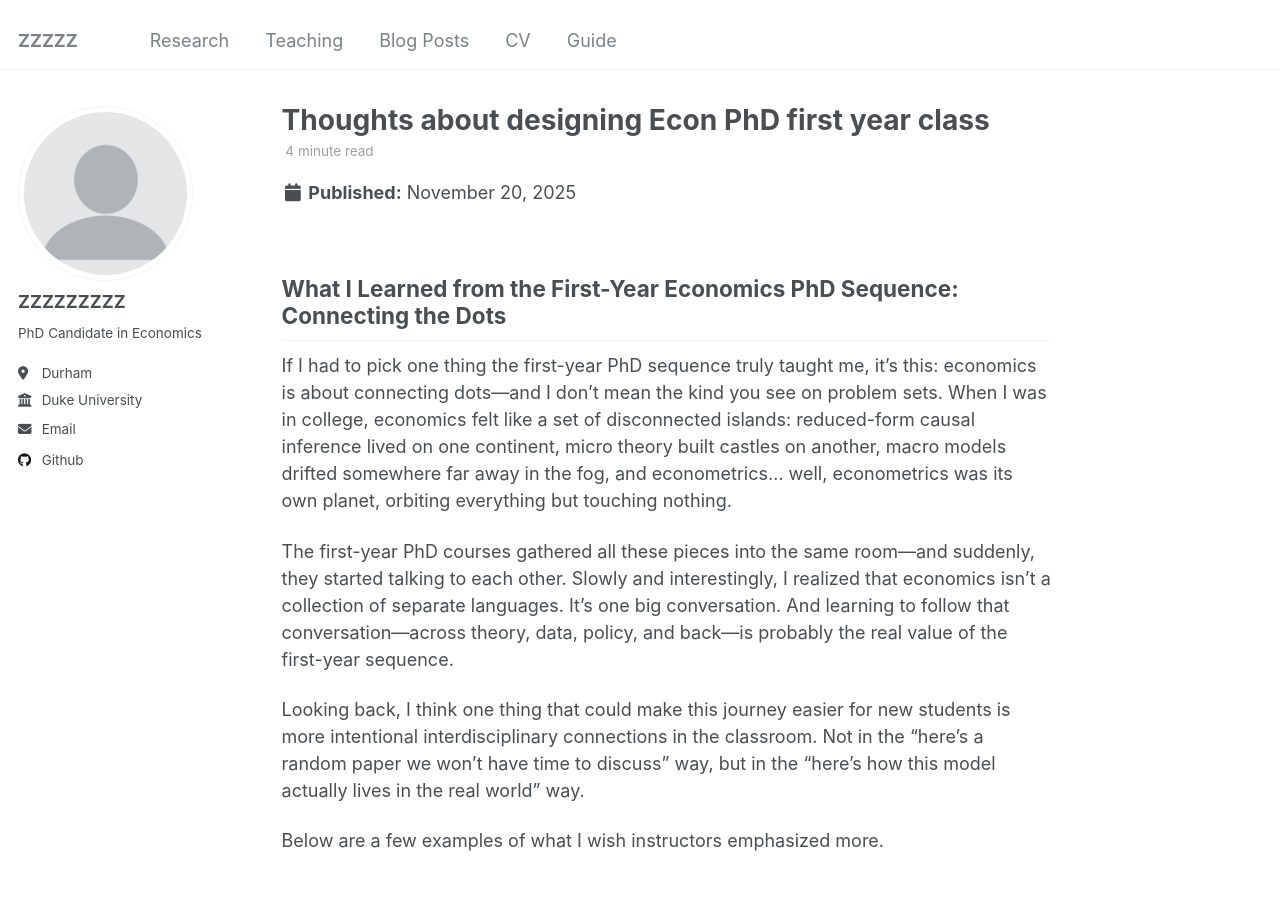
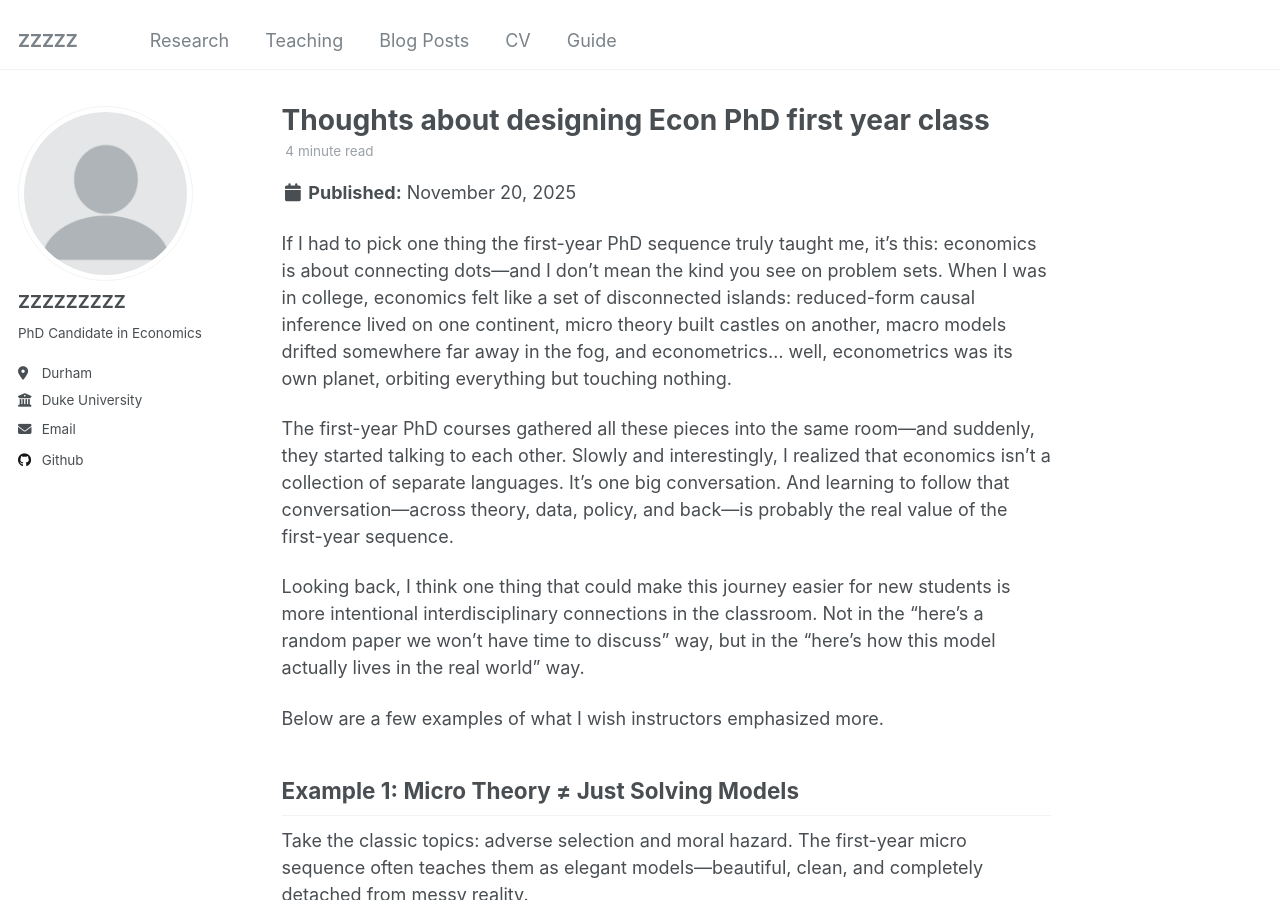
Before and after one commit to henrymzc/henrymzc.github.io, a Jekyll site: the page built from _posts/2025-11-20-blog-post-1.md, in a window 1280 px wide and 900 px high. Built offline with Jekyll 4.4.1, drawn with Linux system fonts in a browser that asks for light colours.

Commit message:
Revise blog post by removing title section
Removed the title from the blog post for clarity.

```diff
--- a/_posts/2025-11-20-blog-post-1.md
+++ b/_posts/2025-11-20-blog-post-1.md
@@ -7,8 +7,7 @@ tags:
   - PhD First Year Course
 ---
 
-What I Learned from the First-Year Economics PhD Sequence: Connecting the Dots
---------
+
 
 If I had to pick one thing the first-year PhD sequence truly taught me, it’s this: economics is about connecting dots—and I don’t mean the kind you see on problem sets. When I was in college, economics felt like a set of disconnected islands: reduced-form causal inference lived on one continent, micro theory built castles on another, macro models drifted somewhere far away in the fog, and econometrics… well, econometrics was its own planet, orbiting everything but touching nothing.
 
```
